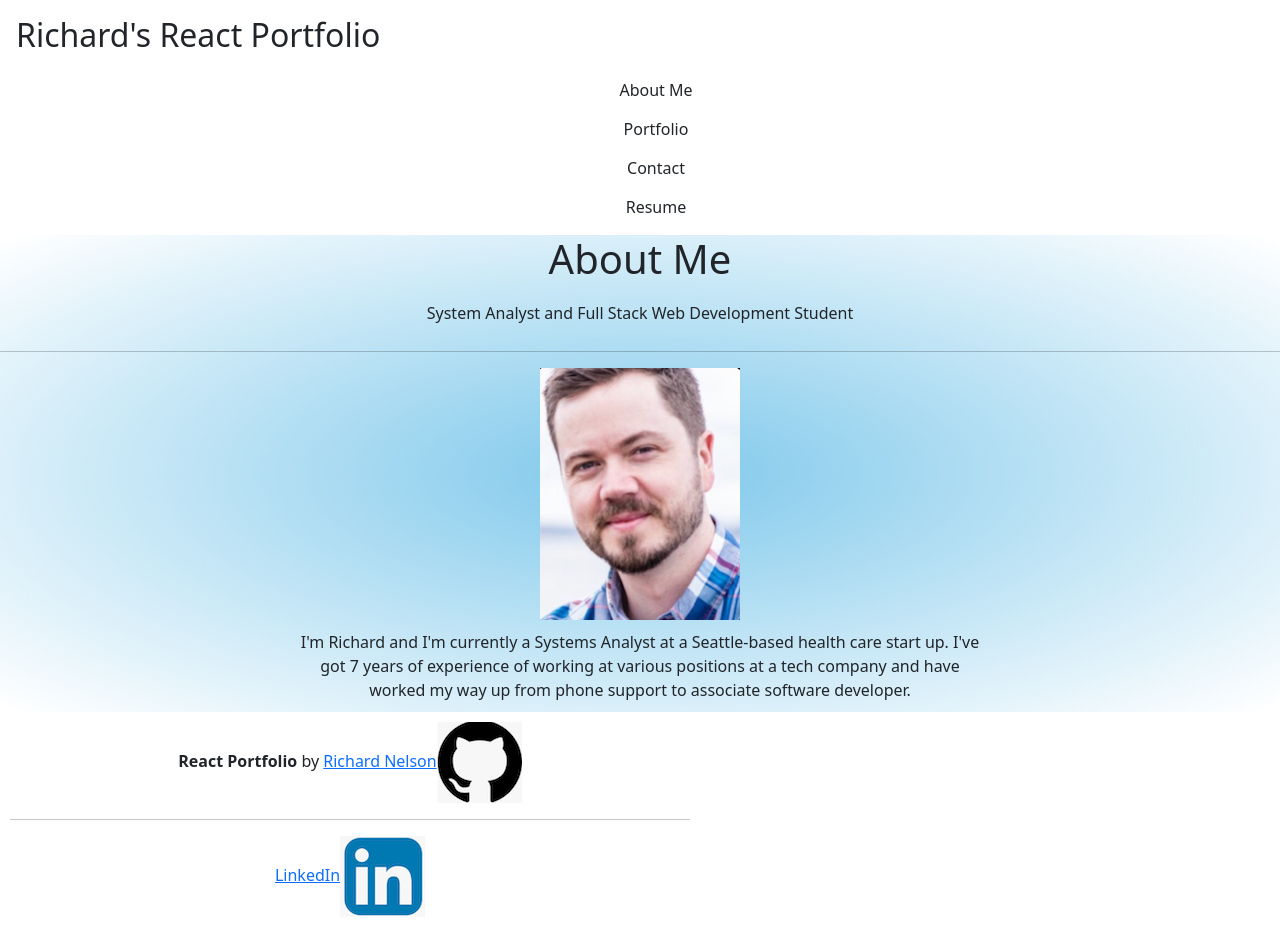
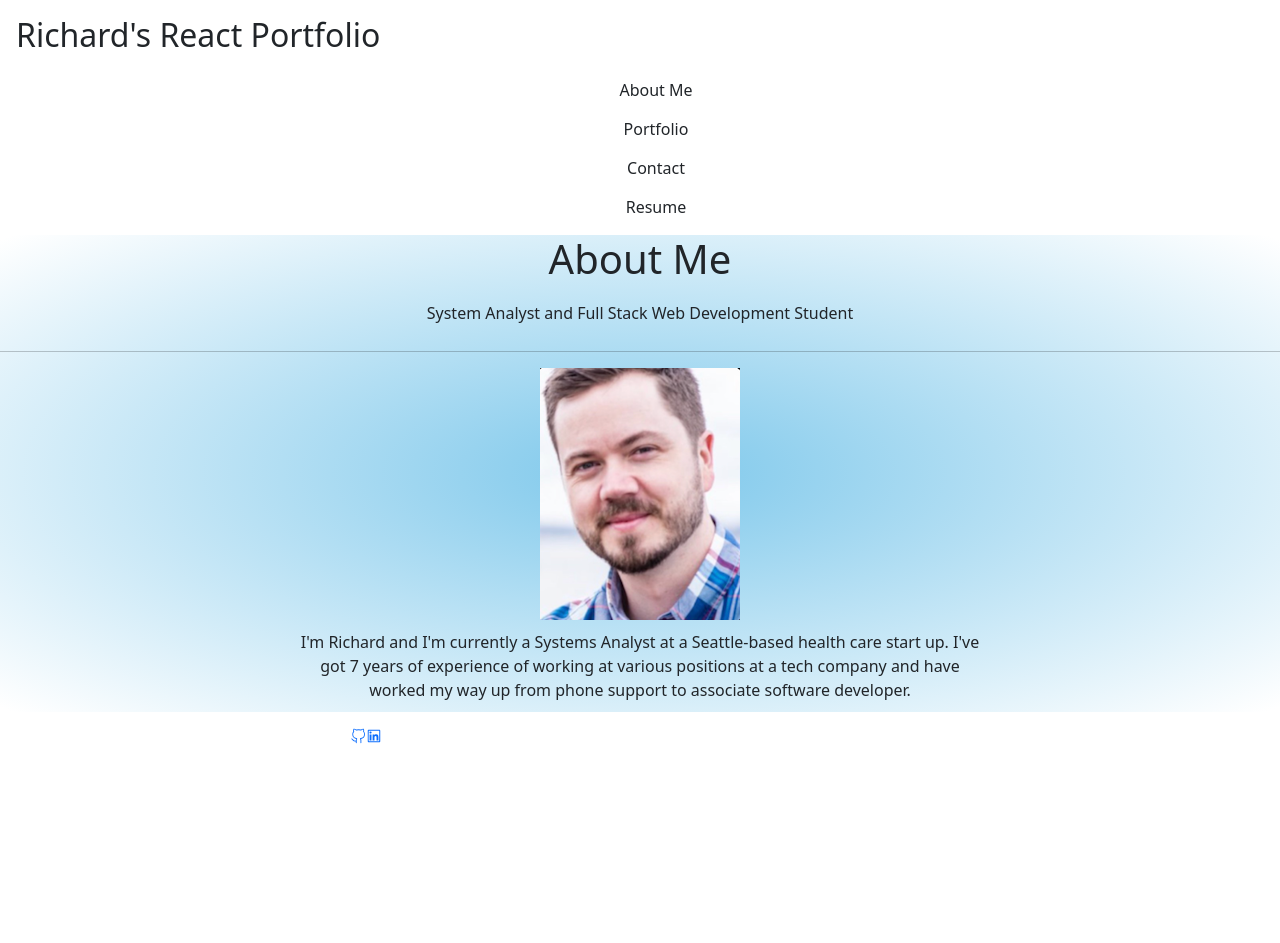
Before and after one commit to nelson92/react-portfolio, a React (Create React App) app: page / in a window 1280 px wide. After the commit the page ends 800 px from the top, so only its background shows below. Built offline with nearby package versions, Linux system fonts and the light colour scheme.

Commit message:
added react-icons

```diff
--- a/package.json
+++ b/package.json
@@ -10,6 +10,7 @@
     "react": "^18.2.0",
     "react-bootstrap": "^2.7.0",
     "react-dom": "^18.2.0",
+    "react-icons": "^4.7.1",
     "react-scripts": "5.0.1",
     "web-vitals": "^2.1.4"
   },
--- a/src/components/footer/index.js
+++ b/src/components/footer/index.js
@@ -1,4 +1,8 @@
 import React from 'react';
+import { AiOutlineLinkedin } from "react-icons/ai";
+import { VscGithubAlt } from "react-icons/vsc";
+
+
 
 // TODO import icons from separate folder
 
@@ -6,29 +10,21 @@ import React from 'react';
 function Footer() {
 
     return (
-        <footer className="footer">
-      <div className="content has-text-centered">
-      <p>
-          <strong>React Portfolio</strong> by {" "}
-          <a href="https://github.com/nelson92" target="_blank" rel="noreferrer">
-            Richard Nelson
-            <img src={require("../../assets/ghlogo.png")}
-						alt="GitHub"
-						className="logo"></img>
+      <footer>
+      <p className='react-icons'>
+        <ul>
+          <a href="https://github.com/nelson92">
+            <VscGithubAlt />
+
           </a>
+          <a href="https://www.linkedin.com/in/richardtnelson/">
+                  <AiOutlineLinkedin />
 
-          <hr />
-          <a href="https://www.linkedin.com/in/richardtnelson/"
-            target="_blank" rel="noreferrer"> LinkedIn
-            <img src={require("../../assets/lilogo.png")}
-						alt="LinkedIn"
-						className="logo"></img>
-          </a>{" "}
+          </a>
+        </ul>
+      </p>
 
-
-        </p>
-      </div>
-    </footer>
+  </footer>
 
 
     )
--- /dev/null
+++ b/src/components/footer/style.css
@@ -0,0 +1,5 @@
+.react-icons {
+    vertical-align: middle;
+    margin: auto;
+    margin-left: 20px;
+  }
```
Also changed, not shown: 1 other file (tests, documents, lock files or other folders).
